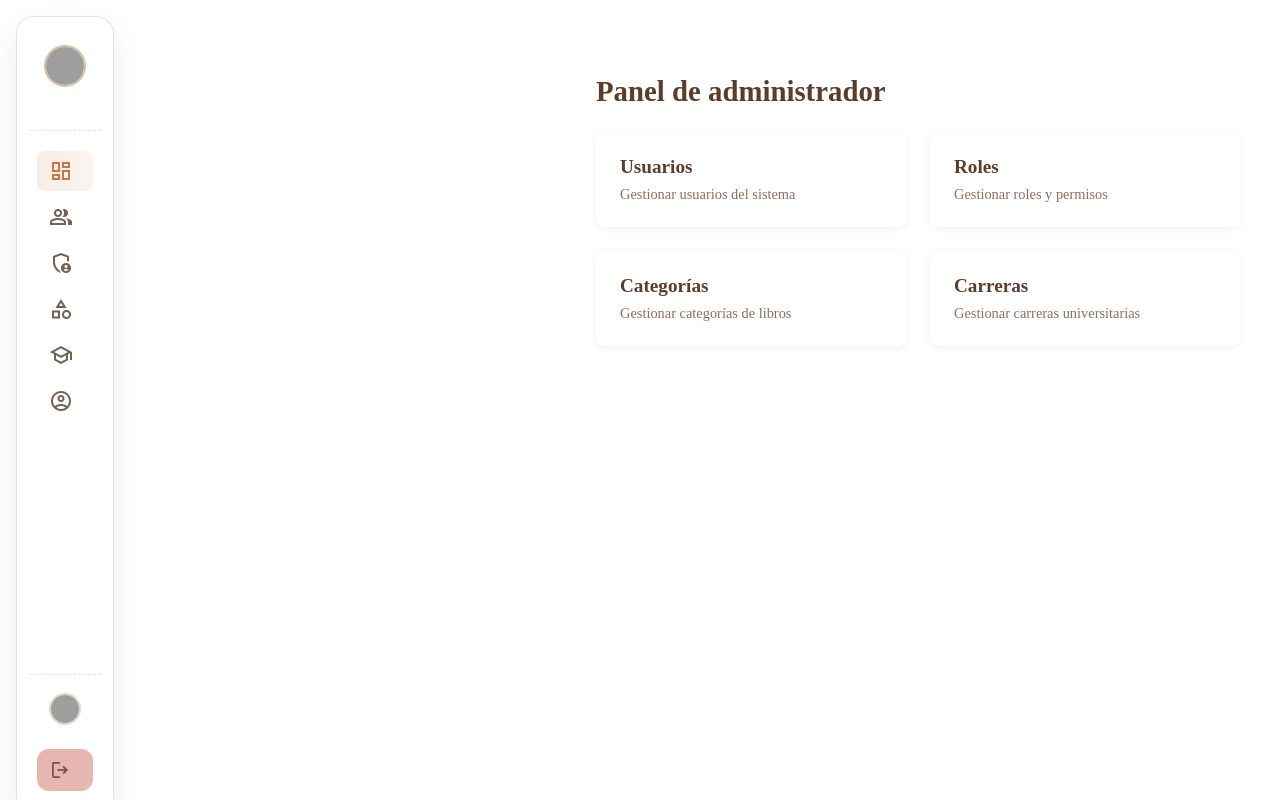
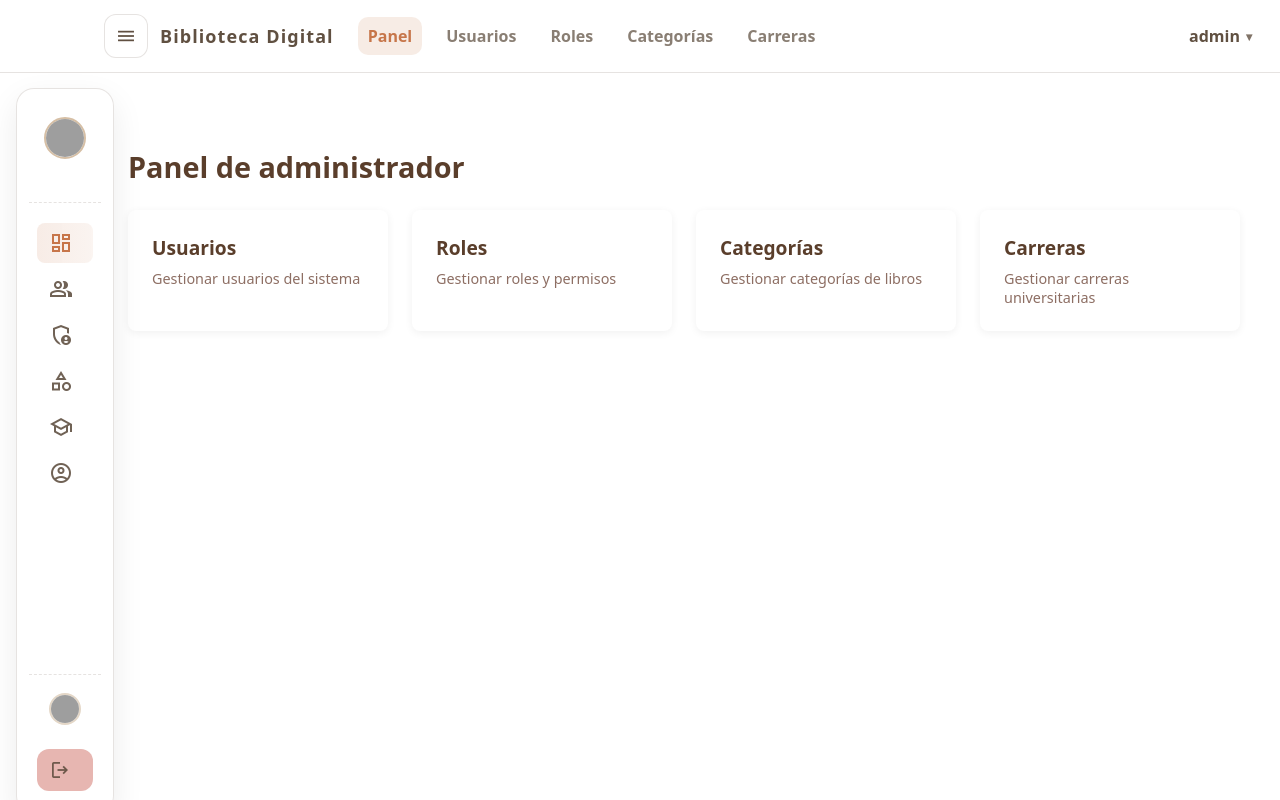
Before and after one commit to luzdl/biblioteca-proyectofinal, a PHP site: page /public/app/admin/index.php in a window 1280 px wide. Run offline with PHP 8.4, Linux system fonts and the light colour scheme; a user stored in the database is signed in; grey boxes are pictures that could not be loaded.

Commit message:
style fixes

```diff
--- a/css/admin.css
+++ b/css/admin.css
@@ -1,7 +1,21 @@
 /* Admin panel styles */
+body {
+    font-family: system-ui, -apple-system, "Segoe UI", Roboto, Arial, sans-serif;
+}
+
+input, select, button, textarea {
+    font-family: inherit;
+}
+
 .content {
-    margin-left: 280px;
+    margin-left: 0;
     padding: 2rem;
+}
+
+@media (max-width: 900px) {
+    .content {
+        padding: 1.25rem;
+    }
 }
 
 .title {
--- a/public/app/admin/carreras.php
+++ b/public/app/admin/carreras.php
@@ -76,6 +76,7 @@ $carreras = $stmt->fetchAll();
 <body>
 
 <?php include __DIR__ . '/../../components/sidebar.php'; ?>
+<?php include __DIR__ . '/../../components/topbar.php'; ?>
 
 <main class="content">
     <h1 class="title">Carreras</h1>
--- a/public/app/admin/categorias.php
+++ b/public/app/admin/categorias.php
@@ -76,6 +76,7 @@ $categorias = $stmt->fetchAll();
 <body>
 
 <?php include __DIR__ . '/../../components/sidebar.php'; ?>
+<?php include __DIR__ . '/../../components/topbar.php'; ?>
 
 <main class="content">
     <h1 class="title">Categorías de libros</h1>
--- a/public/app/admin/index.php
+++ b/public/app/admin/index.php
@@ -13,6 +13,7 @@ require_role(['administrador']);
 <body>
 
 <?php include __DIR__ . '/../../components/sidebar.php'; ?>
+<?php include __DIR__ . '/../../components/topbar.php'; ?>
 
 <main class="content">
     <h1 class="title">Panel de administrador</h1>
--- a/public/app/admin/roles.php
+++ b/public/app/admin/roles.php
@@ -140,6 +140,7 @@ $roles = $stmt->fetchAll(PDO::FETCH_ASSOC);
 <body>
 
 <?php include __DIR__ . '/../../components/sidebar.php'; ?>
+<?php include __DIR__ . '/../../components/topbar.php'; ?>
 
 <main class="content">
     <h1 class="title">Gestión de roles</h1>
--- a/public/app/admin/usuarios.php
+++ b/public/app/admin/usuarios.php
@@ -170,6 +170,7 @@ $usuarios = $stmt->fetchAll(PDO::FETCH_ASSOC);
 <body>
 
 <?php include __DIR__ . '/../../components/sidebar.php'; ?>
+<?php include __DIR__ . '/../../components/topbar.php'; ?>
 
 <main class="content">
     <h1 class="title">Gestión de usuarios</h1>
--- a/public/app/profile/index.php
+++ b/public/app/profile/index.php
@@ -117,6 +117,7 @@ $rol = (string)($profileData['rol'] ?? '');
 <body>
 
 <?php include __DIR__ . '/../../components/sidebar.php'; ?>
+<?php include __DIR__ . '/../../components/topbar.php'; ?>
 
 <main class="content">
     <h1 class="title">Mi perfil</h1>
--- a/public/app/staff/index.php
+++ b/public/app/staff/index.php
@@ -13,6 +13,7 @@ require_role(['administrador', 'bibliotecario']);
 <body>
 
 <?php include __DIR__ . '/../../components/sidebar.php'; ?>
+<?php include __DIR__ . '/../../components/topbar.php'; ?>
 
 <main class="content">
     <h1 class="title">Panel de staff</h1>
--- a/public/app/student/historial.php
+++ b/public/app/student/historial.php
@@ -29,6 +29,7 @@ $historial = [
 <body>
 
 <?php include __DIR__ . '/../../components/sidebar.php'; ?>
+<?php include __DIR__ . '/../../components/topbar.php'; ?>
 
 <main class="content">
 
--- a/public/app/student/reservas.php
+++ b/public/app/student/reservas.php
@@ -38,6 +38,7 @@ $reservas = [
 <body>
 
 <?php include __DIR__ . '/../../components/sidebar.php'; ?>
+<?php include __DIR__ . '/../../components/topbar.php'; ?>
 
 <main class="content">
 
--- a/public/components/sidebar.php
+++ b/public/components/sidebar.php
@@ -1,6 +1,7 @@
 <?php
 
 $sidebarRole = (string)($_SESSION['usuario_rol'] ?? '');
+$isLoggedIn = isset($_SESSION['usuario_usuario']) && (string)$_SESSION['usuario_usuario'] !== '';
 $username = htmlspecialchars($_SESSION['usuario_usuario'] ?? '');
 $currentPath = (string)(parse_url($_SERVER['REQUEST_URI'] ?? '', PHP_URL_PATH) ?? '');
 $currentPath = ltrim($currentPath, '/');
@@ -34,15 +35,23 @@ function _sb_active(string $path): bool
     --sb-radius: 18px;
   }
 
+  body{
+    font-family: system-ui, -apple-system, "Segoe UI", Roboto, Arial, sans-serif;
+  }
+
   /* ====== Shim de layout: reserva espacio para que navbar y main no se tapen ====== */
   body.has-sidebar{
-    /* Reserva ancho máximo para evitar que el contenido “salte” al expandir */
+    padding-left: calc(var(--sb-width-collapsed) + 16px);
+  }
+  body.has-sidebar.sidebar-expanded{
     padding-left: calc(var(--sb-width-expanded) + 16px);
-    padding-top: 16px; /* separa del borde superior si tu navbar es sticky */
   }
   @media (max-width: 900px){
     body.has-sidebar{
       padding-left: calc(var(--sb-width-collapsed) + 16px);
+    }
+    body.has-sidebar.sidebar-expanded{
+      padding-left: calc(var(--sb-width-expanded) + 16px);
     }
   }
   /* Si usas una topbar con esta clase, garantizamos que quede por encima */
@@ -62,6 +71,11 @@ function _sb_active(string $path): bool
     overflow: hidden;
     display: flex; flex-direction: column;
     z-index: 20; /* menor que .top-navbar (50) */
+  }
+
+  body.has-topbar .sidebar{
+    top: calc(var(--tb-height, 72px) + 16px);
+    height: calc(100vh - var(--tb-height, 72px) - 32px);
   }
   .sidebar:hover,
   .sidebar:focus-within,
@@ -172,7 +186,30 @@ function _sb_active(string $path): bool
 
   <nav class="sidebar-menu" role="navigation">
 
-    <?php if ($sidebarRole === 'administrador'): ?>
+    <?php if (!$isLoggedIn): ?>
+      <a class="menu-link <?php echo _sb_active('public/catalog.php') || _sb_active('catalog.php') ? 'active' : ''; ?>"
+         href="<?php echo htmlspecialchars(_sb_url('catalog.php')); ?>"
+         data-tooltip="Catálogo" aria-label="Catálogo">
+        <span class="material-symbols-outlined" aria-hidden="true">local_library</span>
+        <span class="menu-label">Catálogo</span>
+      </a>
+
+      <a class="menu-link <?php echo _sb_active('public/login.php') || _sb_active('login.php') ? 'active' : ''; ?>"
+         href="<?php echo htmlspecialchars(_sb_url('login.php')); ?>"
+         data-tooltip="Iniciar sesión" aria-label="Iniciar sesión">
+        <span class="material-symbols-outlined" aria-hidden="true">login</span>
+        <span class="menu-label">Iniciar sesión</span>
+      </a>
+
+      <a class="menu-link <?php echo _sb_active('public/registro.php') || _sb_active('registro.php') ? 'active' : ''; ?>"
+         href="<?php echo htmlspecialchars(_sb_url('registro.php')); ?>"
+         data-tooltip="Registrarse" aria-label="Registrarse">
+        <span class="material-symbols-outlined" aria-hidden="true">person_add</span>
+        <span class="menu-label">Registrarse</span>
+      </a>
+    <?php endif; ?>
+
+    <?php if ($isLoggedIn && $sidebarRole === 'administrador'): ?>
       <a class="menu-link <?php echo _sb_active('public/app/admin/index.php') || _sb_active('app/admin/index.php') ? 'active' : ''; ?>"
          href="<?php echo htmlspecialchars(_sb_url('app/admin/index.php')); ?>"
          data-tooltip="Panel" aria-label="Panel">
@@ -209,7 +246,7 @@ function _sb_active(string $path): bool
       </a>
     <?php endif; ?>
 
-    <?php if ($sidebarRole === 'bibliotecario'): ?>
+    <?php if ($isLoggedIn && $sidebarRole === 'bibliotecario'): ?>
       <a class="menu-link <?php echo _sb_active('public/app/staff/index.php') || _sb_active('app/staff/index.php') ? 'active' : ''; ?>"
          href="<?php echo htmlspecialchars(_sb_url('app/staff/index.php')); ?>"
          data-tooltip="Panel" aria-label="Panel">
@@ -225,7 +262,7 @@ function _sb_active(string $path): bool
       </a>
     <?php endif; ?>
 
-    <?php if ($sidebarRole === 'estudiante'): ?>
+    <?php if ($isLoggedIn && $sidebarRole === 'estudiante'): ?>
       <a class="menu-link <?php echo _sb_active('public/app/student/catalog.php') || _sb_active('app/student/catalog.php') ? 'active' : ''; ?>"
          href="<?php echo htmlspecialchars(_sb_url('app/student/catalog.php')); ?>"
          data-tooltip="Catálogo" aria-label="Catálogo">
@@ -248,15 +285,18 @@ function _sb_active(string $path): bool
       </a>
     <?php endif; ?>
 
+    <?php if ($isLoggedIn): ?>
       <a class="menu-link <?php echo _sb_active('public/app/profile/index.php') || _sb_active('app/profile/index.php') ? 'active' : ''; ?>"
          href="<?php echo htmlspecialchars(_sb_url('app/profile/index.php')); ?>"
          data-tooltip="Perfil" aria-label="Perfil">
         <span class="material-symbols-outlined" aria-hidden="true">account_circle</span>
         <span class="menu-label">Perfil</span>
       </a>
+    <?php endif; ?>
   </nav>
 
   <div class="sidebar-bottom">
+    <?php if ($isLoggedIn): ?>
       <a href="<?php echo htmlspecialchars(_sb_url('app/profile/index.php')); ?>" class="sidebar-user link-to-profile" aria-label="Ir al perfil">
         <img src="<?php echo htmlspecialchars(_sb_url('img/user_placeholder.png')); ?>" alt="Usuario"
              onerror="this.style.display='none'; this.parentNode.querySelector('.user-icon').style.display='block'"
@@ -269,6 +309,7 @@ function _sb_active(string $path): bool
         <span class="material-symbols-outlined" aria-hidden="true">logout</span>
         <span class="menu-label">Cerrar sesión</span>
       </a>
+    <?php endif; ?>
   </div>
 </aside>
 
@@ -277,5 +318,23 @@ function _sb_active(string $path): bool
   (function(){
     document.documentElement.classList.add('js');
     document.body.classList.add('has-sidebar');
+
+    var sb = document.querySelector('.sidebar');
+    if (!sb) return;
+
+    var hovering = false;
+    function syncExpanded(){
+      var expanded = hovering || sb.classList.contains('is-open');
+      document.body.classList.toggle('sidebar-expanded', expanded);
+    }
+
+    sb.addEventListener('mouseenter', function(){ hovering = true; syncExpanded(); });
+    sb.addEventListener('mouseleave', function(){ hovering = false; syncExpanded(); });
+    sb.addEventListener('focusin', function(){ hovering = true; syncExpanded(); });
+    sb.addEventListener('focusout', function(){ hovering = false; syncExpanded(); });
+
+    var obs = new MutationObserver(function(){ syncExpanded(); });
+    obs.observe(sb, { attributes: true, attributeFilter: ['class'] });
+    syncExpanded();
   })();
 </script>
--- /dev/null
+++ b/public/components/topbar.php
@@ -0,0 +1,231 @@
+<?php
+
+$topbarRole = (string)($_SESSION['usuario_rol'] ?? '');
+$topbarIsLoggedIn = isset($_SESSION['usuario_usuario']) && (string)$_SESSION['usuario_usuario'] !== '';
+
+$topbarPath = (string)(parse_url($_SERVER['REQUEST_URI'] ?? '', PHP_URL_PATH) ?? '');
+$topbarPath = ltrim($topbarPath, '/');
+
+function _tb_url(string $path): string
+{
+    if (function_exists('url_for')) {
+        return url_for($path);
+    }
+    return $path;
+}
+
+function _tb_active(string $path): bool
+{
+    $current = (string)($GLOBALS['topbarPath'] ?? '');
+    return $current !== '' && str_ends_with($current, ltrim($path, '/'));
+}
+
+$topbarLinks = [];
+
+if ($topbarRole === 'administrador') {
+    $topbarLinks = [
+        ['label' => 'Panel', 'href' => _tb_url('app/admin/index.php')],
+        ['label' => 'Usuarios', 'href' => _tb_url('app/admin/usuarios.php')],
+        ['label' => 'Roles', 'href' => _tb_url('app/admin/roles.php')],
+        ['label' => 'Categorías', 'href' => _tb_url('app/admin/categorias.php')],
+        ['label' => 'Carreras', 'href' => _tb_url('app/admin/carreras.php')],
+    ];
+} elseif ($topbarRole === 'bibliotecario') {
+    $topbarLinks = [
+        ['label' => 'Panel', 'href' => _tb_url('app/staff/index.php')],
+        ['label' => 'Carreras', 'href' => _tb_url('app/admin/carreras.php')],
+    ];
+} elseif ($topbarRole === 'estudiante') {
+    $topbarLinks = [
+        ['label' => 'Catálogo', 'href' => _tb_url('app/student/catalog.php')],
+        ['label' => 'Mis reservas', 'href' => _tb_url('app/student/reservas.php')],
+        ['label' => 'Historial', 'href' => _tb_url('app/student/historial.php')],
+    ];
+} else {
+    $topbarLinks = [
+        ['label' => 'Catálogo', 'href' => _tb_url('catalog.php')],
+    ];
+}
+
+?>
+<style>
+  :root{
+    --tb-height: 72px;
+    --tb-bg: rgba(255,255,255,0.86);
+    --tb-border: rgba(87,71,55,0.15);
+    --tb-text: rgba(87,71,55,0.95);
+    --tb-muted: rgba(87,71,55,0.70);
+    --tb-accent: var(--sb-accent, #C7764A);
+    --text: var(--tb-text);
+    --card-bg: #fff;
+  }
+
+  body{
+    font-family: system-ui, -apple-system, "Segoe UI", Roboto, Arial, sans-serif;
+  }
+
+  body.has-topbar{ padding-top: calc(var(--tb-height) + 16px); }
+  body.has-sidebar.has-topbar{ padding-top: calc(var(--tb-height) + 16px); }
+
+  .topbar{
+    position: fixed;
+    top: 0;
+    left: 0;
+    right: 0;
+    height: var(--tb-height);
+    display: flex;
+    align-items: center;
+    gap: 14px;
+    background: var(--tb-bg);
+    border-bottom: 1px solid var(--tb-border);
+    backdrop-filter: blur(10px);
+    z-index: 60;
+    padding: 0 18px;
+  }
+
+  body.has-sidebar .topbar{
+    padding-left: calc(var(--sb-width-collapsed, 72px) + 32px);
+  }
+
+  body.has-sidebar.sidebar-expanded .topbar{
+    padding-left: calc(var(--sb-width-expanded, 260px) + 32px);
+  }
+
+  @media (max-width: 900px){
+    body.has-sidebar .topbar{ padding-left: calc(var(--sb-width-collapsed, 72px) + 32px); }
+    body.has-sidebar.sidebar-expanded .topbar{ padding-left: calc(var(--sb-width-expanded, 260px) + 32px); }
+  }
+
+  .topbar .tb-left{
+    display: flex;
+    align-items: center;
+    gap: 12px;
+    min-width: 0;
+  }
+
+  .topbar .tb-brand{
+    font-weight: 700;
+    letter-spacing: 0.06em;
+    color: var(--tb-text);
+    text-decoration: none;
+    font-size: 18px;
+    white-space: nowrap;
+  }
+
+  .topbar .tb-menu{
+    display: flex;
+    align-items: center;
+    gap: 14px;
+    margin-left: 12px;
+    flex: 1;
+    min-width: 0;
+    overflow: hidden;
+  }
+
+  .topbar .tb-menu a{
+    color: var(--tb-muted);
+    text-decoration: none;
+    font-weight: 600;
+    padding: 8px 10px;
+    border-radius: 10px;
+    white-space: nowrap;
+    transition: background .15s ease, color .15s ease;
+  }
+
+  .topbar .tb-menu a:hover{ background: rgba(199,118,74,0.10); color: var(--tb-text); }
+  .topbar .tb-menu a.active{ background: rgba(199,118,74,0.14); color: var(--tb-accent); }
+
+  .topbar .tb-right{
+    display: flex;
+    align-items: center;
+    gap: 10px;
+    margin-left: auto;
+  }
+
+  .topbar .tb-btn{
+    text-decoration: none;
+    font-weight: 700;
+    padding: 10px 14px;
+    border-radius: 999px;
+    border: 1px solid var(--tb-border);
+    color: var(--tb-text);
+    background: rgba(255,255,255,0.55);
+    transition: transform .15s ease, background .15s ease;
+  }
+
+  .topbar .tb-btn:hover{ transform: translateY(-1px); background: rgba(255,255,255,0.8); }
+
+  .topbar .tb-btn-primary{
+    background: rgba(199,118,74,0.18);
+    border-color: rgba(199,118,74,0.25);
+    color: var(--tb-accent);
+  }
+
+  .topbar .tb-icon-btn{
+    display: inline-flex;
+    align-items: center;
+    justify-content: center;
+    width: 44px;
+    height: 44px;
+    border-radius: 12px;
+    border: 1px solid var(--tb-border);
+    background: rgba(255,255,255,0.55);
+    color: var(--tb-text);
+    cursor: pointer;
+  }
+
+  .topbar .tb-icon-btn .material-symbols-outlined{ font-size: 22px; }
+
+  @media (max-width: 760px){
+    .topbar .tb-menu{ display: none; }
+  }
+</style>
+
+<link href="https://fonts.googleapis.com/css2?family=Material+Symbols+Outlined" rel="stylesheet">
+<link rel="stylesheet" href="<?php echo htmlspecialchars(_tb_url('css/topbar-dropdown.css')); ?>">
+
+<header class="topbar" role="banner">
+  <div class="tb-left">
+    <button type="button" class="tb-icon-btn" id="tbToggleSidebar" aria-label="Abrir menú">
+      <span class="material-symbols-outlined" aria-hidden="true">menu</span>
+    </button>
+
+    <a class="tb-brand" href="<?php echo htmlspecialchars(_tb_url($topbarIsLoggedIn ? 'dashboard.php' : 'catalog.php')); ?>">Biblioteca Digital</a>
+
+    <nav class="tb-menu" aria-label="Navegación superior">
+      <?php foreach ($topbarLinks as $link): ?>
+        <?php
+          $href = (string)($link['href'] ?? '');
+          $hrefPath = (string)(parse_url($href, PHP_URL_PATH) ?? $href);
+          $hrefPath = ltrim($hrefPath, '/');
+          $isActive = _tb_active($hrefPath);
+        ?>
+        <a href="<?php echo htmlspecialchars($href); ?>" class="<?php echo $isActive ? 'active' : ''; ?>">
+          <?php echo htmlspecialchars($link['label']); ?>
+        </a>
+      <?php endforeach; ?>
+    </nav>
+  </div>
+
+  <div class="tb-right">
+    <?php if ($topbarIsLoggedIn): ?>
+      <?php include __DIR__ . '/topbar_dropdown.php'; ?>
+    <?php else: ?>
+      <a class="tb-btn" href="<?php echo htmlspecialchars(_tb_url('login.php')); ?>">Iniciar sesión</a>
+      <a class="tb-btn tb-btn-primary" href="<?php echo htmlspecialchars(_tb_url('registro.php')); ?>">Registrarse</a>
+    <?php endif; ?>
+  </div>
+</header>
+
+<script>
+  (function(){
+    document.body.classList.add('has-topbar');
+    var btn = document.getElementById('tbToggleSidebar');
+    if (!btn) return;
+    btn.addEventListener('click', function(){
+      var sb = document.querySelector('.sidebar');
+      if (!sb) return;
+      sb.classList.toggle('is-open');
+    });
+  })();
+</script>
--- a/public/components/topbar_dropdown.php
+++ b/public/components/topbar_dropdown.php
@@ -10,7 +10,7 @@ if (isset($_SESSION['usuario_usuario']) && $_SESSION['usuario_usuario'] !== ''):
             <?php echo htmlspecialchars($_SESSION['usuario_usuario']); ?> <span class="caret">▾</span>
         </summary>
         <div class="dropdown-menu">
-            <a href="<?php echo htmlspecialchars(function_exists('url_for') ? url_for('app/profile/index.php') : 'perfil_estudiante.php'); ?>">Perfil</a>
+            <a href="<?php echo htmlspecialchars(function_exists('url_for') ? url_for('app/profile/index.php') : 'app/profile/index.php'); ?>">Perfil</a>
             <a href="<?php echo htmlspecialchars(function_exists('url_for') ? url_for('logout.php') : 'logout.php'); ?>" class="logout">Cerrar sesión</a>
         </div>
     </details>
```
Also changed, not shown: css/student.css (+8 -9 lines), css/student_reservas.css (+7 -1 lines), public/app/student/catalog.php (+2 -11 lines), public/catalog.php (+6 -38 lines). Lines whose indentation alone changed are shown as unchanged.
